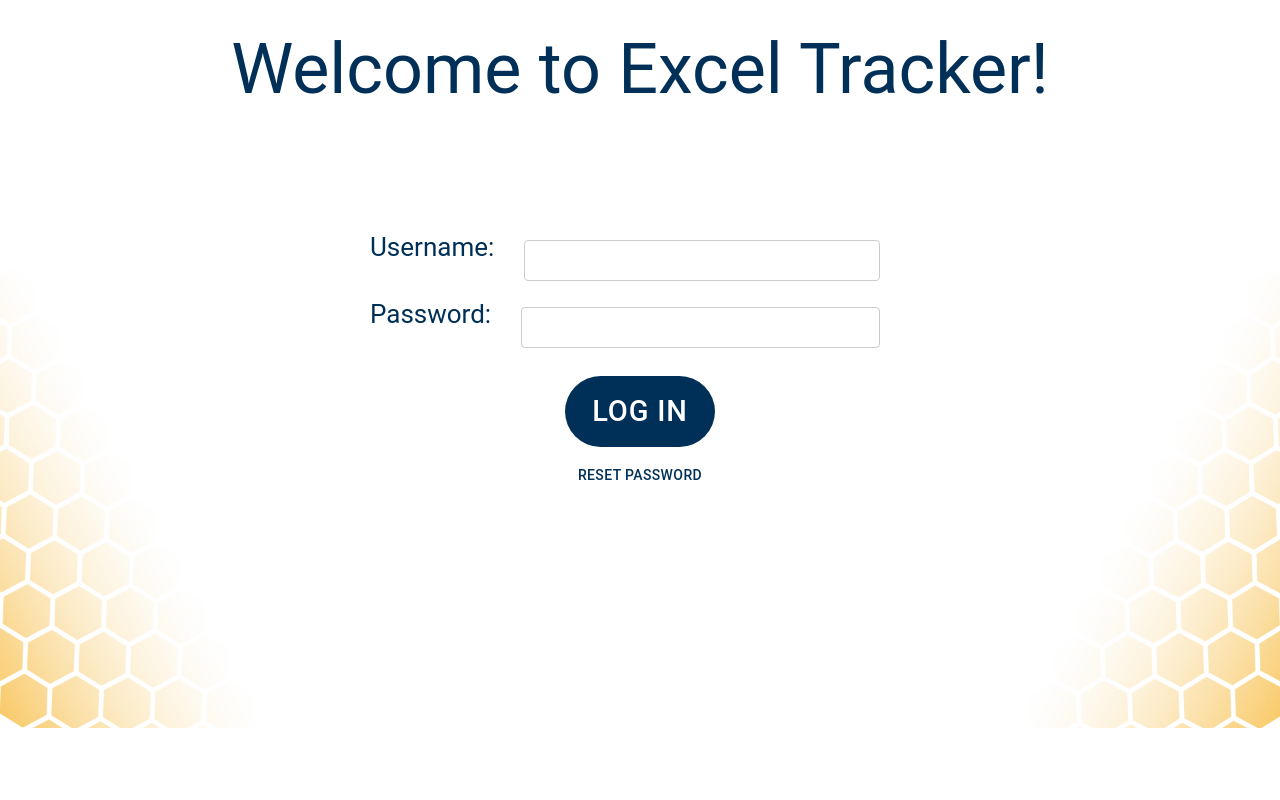
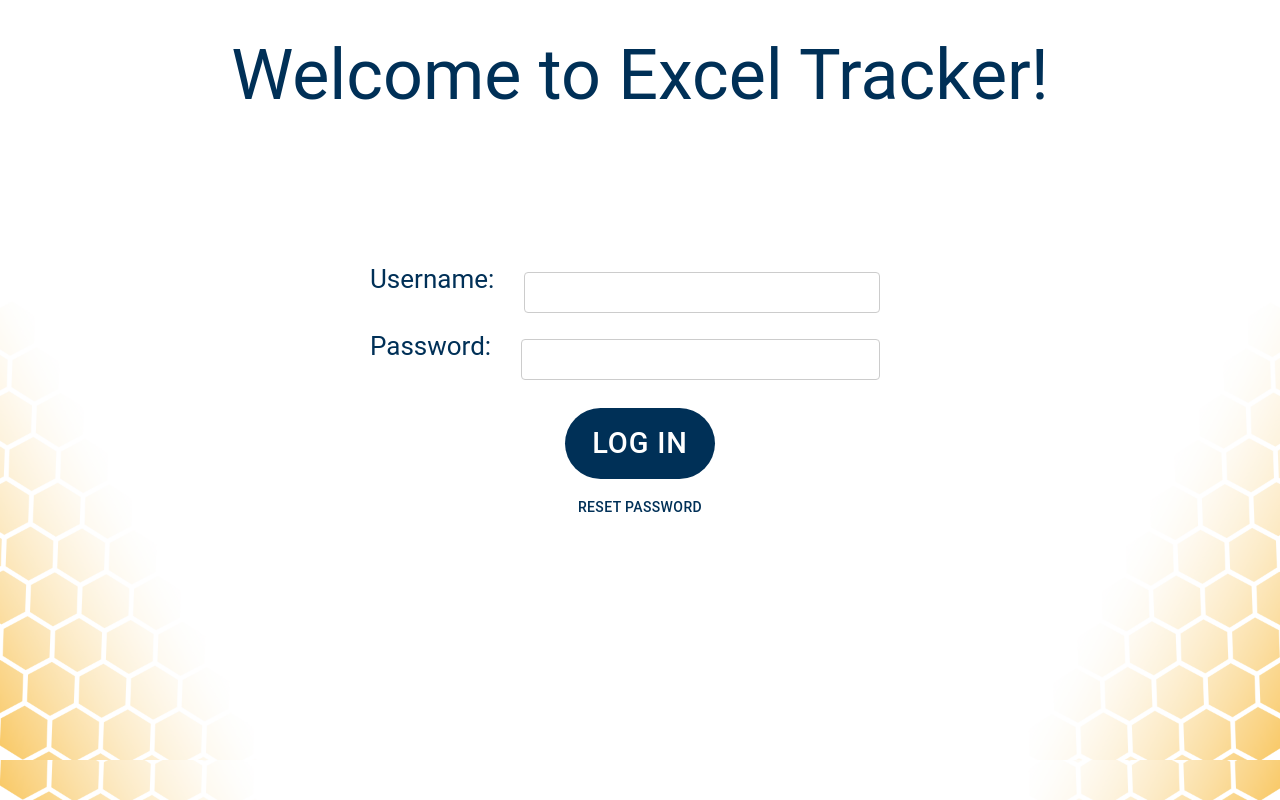
Before and after one commit to Excel-Tracker-Team-9302/excel-tracker, a React (Create React App) app in the folder excel-tracker-application/: page / in a window 1280 px wide. Built offline with nearby package versions, Linux system fonts and the light colour scheme.

Commit message:
Made changes

```diff
--- a/excel-tracker-application/src/styles/Dashboard.css
+++ b/excel-tracker-application/src/styles/Dashboard.css
@@ -1,5 +1,4 @@
-
-.Dashboard {
+body {
     background-image: url('./../assets/images/bg.png');
     background-size: 100%;
     background-repeat: no-repeat;
--- a/excel-tracker-application/src/styles/Login.css
+++ b/excel-tracker-application/src/styles/Login.css
@@ -1,6 +1,6 @@
 .Login {
   text-align: center;
-  height: 92vh;
+  height: 100vh;
   background-image: url(./../assets/images/LoginBackground.png);
   background-position: center;
   background-repeat: no-repeat;
```
